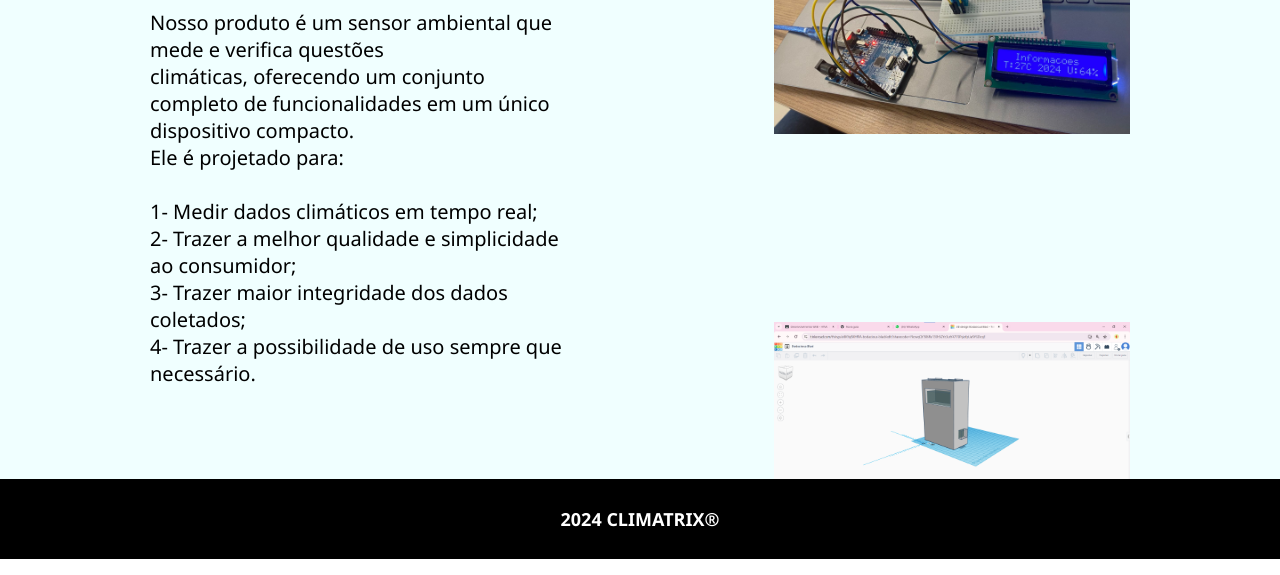
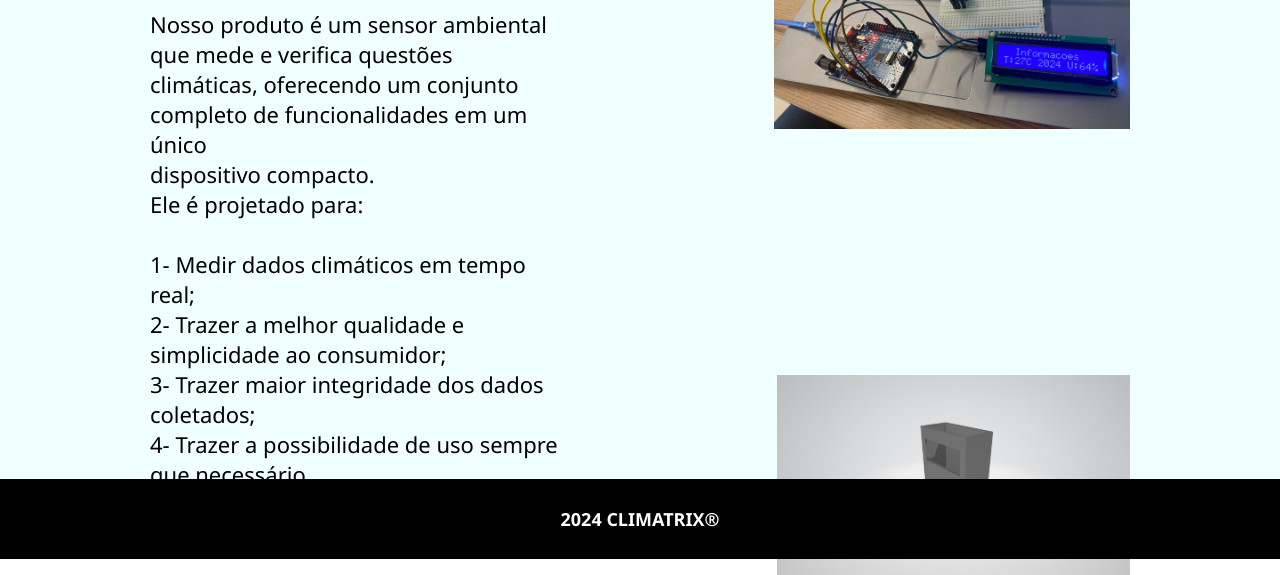
Before and after one commit to JuliaConconi/site-climatrix, a plain HTML site: page produto.html in a window 1280 px wide. Shown: the part 241-816 px from the top of the page. Drawn offline with Linux system fonts and the light colour scheme.

Commit message:
atualização

```diff
--- a/css/sobre.css
+++ b/css/sobre.css
@@ -97,6 +97,9 @@ footer a{
     text-decoration: none;
     color: white;
 }
+#conteudo p{
+    font-size: 22px;
+}
 
 #prototipo{
     height: 200px;
@@ -105,7 +108,17 @@ footer a{
     justify-content: space-between;
     float: right;
     margin-left: 200px;
-    margin-top: -75px;
+    margin-top: -80px;
+    margin-bottom: 20px;
+}
+#prototipo2{
+    height: 200px;
+    width: auto;
+    display: block;
+    justify-content: space-between;
+    float: right;
+    margin-left: 200px;
+    margin-top: -124px;
 }
 
 #conteudo{
--- a/produto.html
+++ b/produto.html
@@ -45,7 +45,7 @@
 
         </div>
 
-        <img id="prototipo" src="./img/produtoteste.png" alt="Prototipo do aparelho">
+        <img id="prototipo2" src="./img/produto.png" alt="Prototipo do aparelho">
     </main>
 
     <footer>
```
Also changed, not shown: empresa.html (+2 -2 lines), img/produto.png (added).
